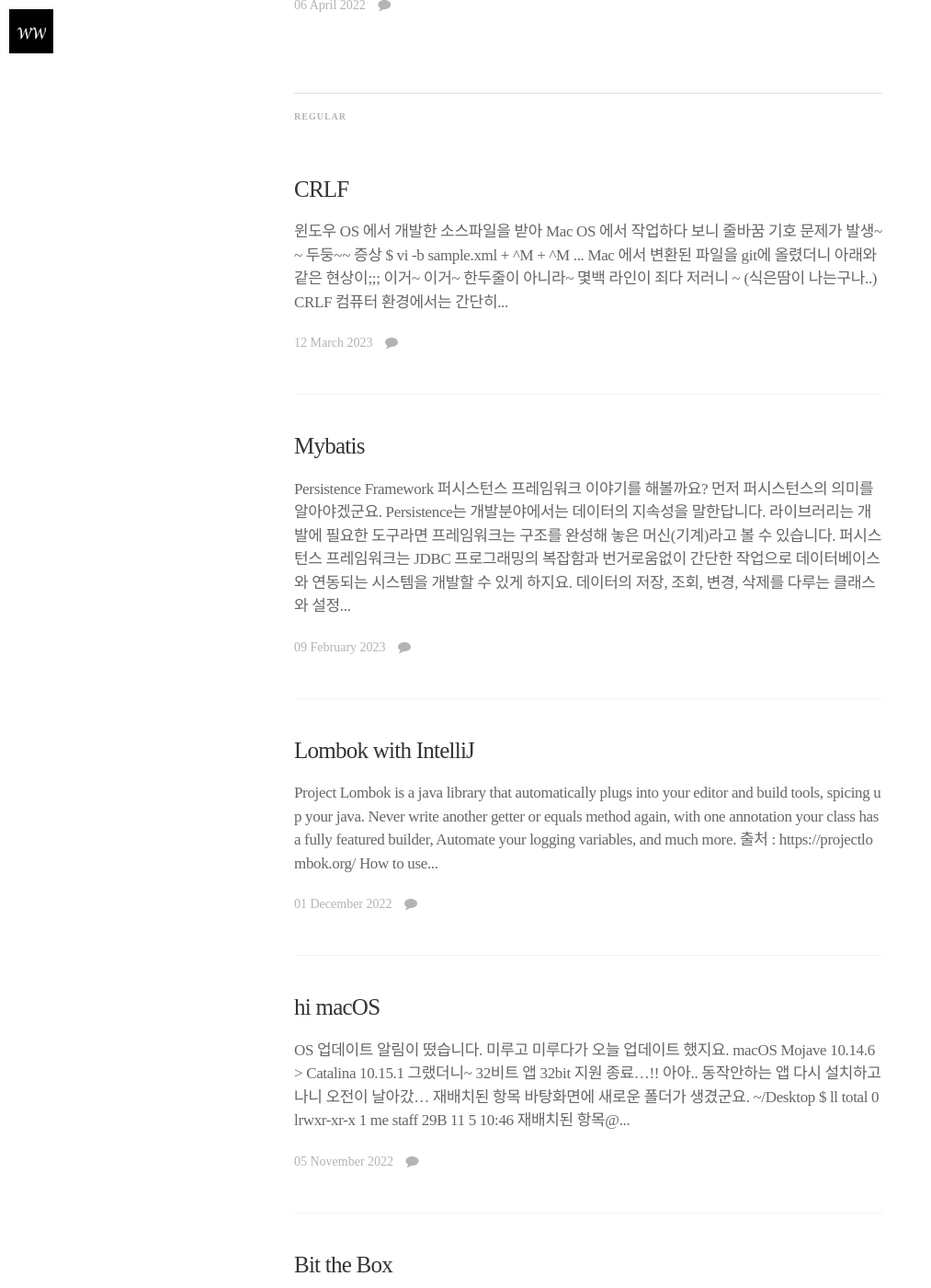
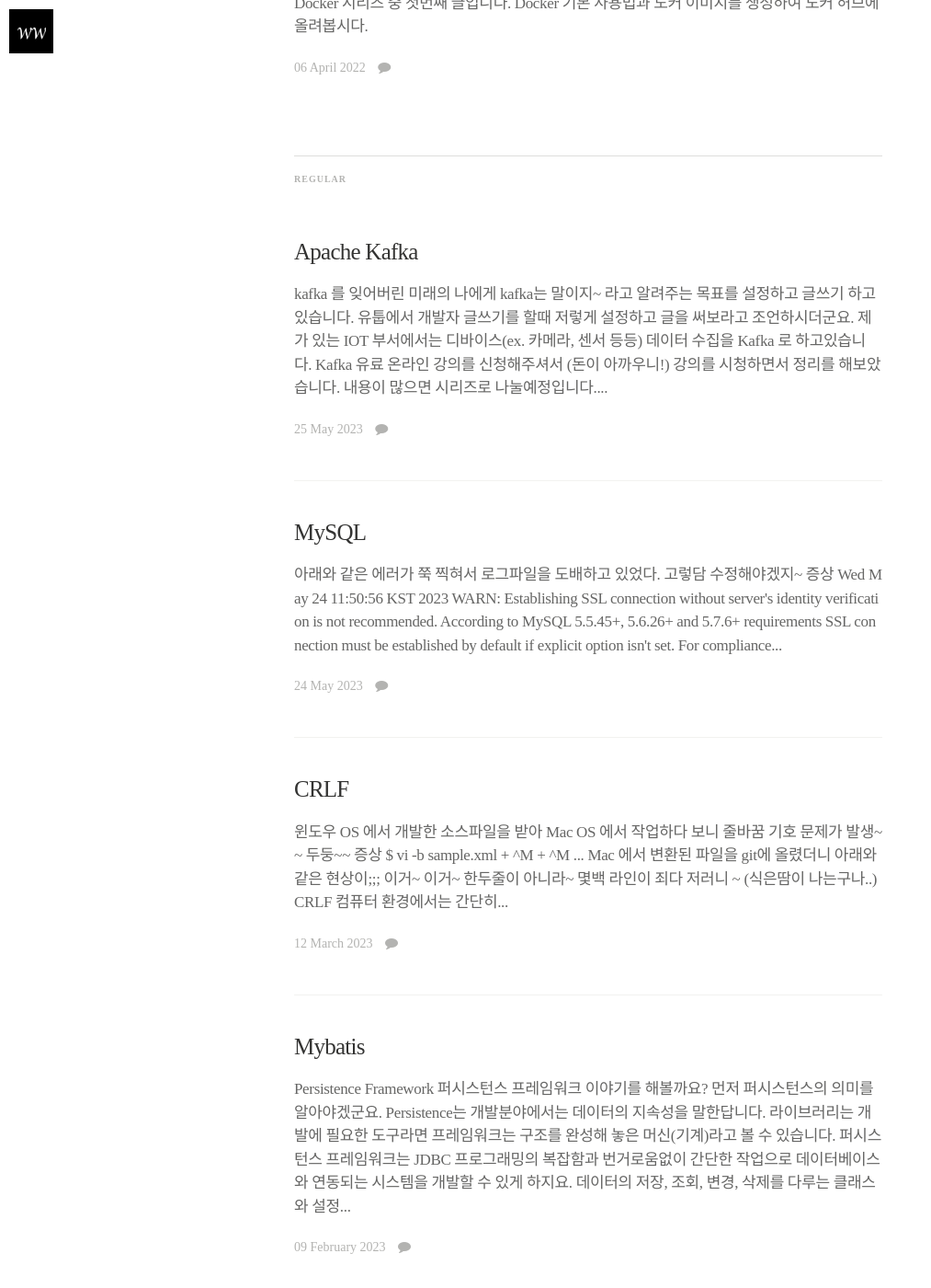
Before and after one commit to didalgus/didalgus.github.io, a Jekyll site: the page built from index.html, in a window 1280 px wide and 1400 px high, scrolled down 855 px. Shown: the whole window at 92% size, without its empty margins (0-1013 px from the left). Built offline with Jekyll 4.4.1, drawn with Linux system fonts in a browser that asks for light colours; nearby versions of some CDN libraries; some web fonts are replaced; the list of posts is cut into pages by our own code; some of the changed lines change nothing that is shown; some of the changed text lies outside the part shown.

Commit message:
add post

````diff
--- a/_posts/2019-08-06-Docker-Basic-Usage.markdown
+++ b/_posts/2019-08-06-Docker-Basic-Usage.markdown
@@ -3,7 +3,7 @@
 title:  "Docker Basic Usage"
 series: 1/3
 date:   2022-04-06 18:20:00 +0900
-abstract: ""
+abstract: "Docker 시리즈 중 첫번째 글입니다. Docker 기본 사용법과 도커 이미지를 생성하여 도커 허브에 올려봅시다."
 tags: [docker, featured]
 image:
 toc: true
--- /dev/null
+++ b/_posts/2023-05-24-MySQL.markdown
@@ -0,0 +1,45 @@
+---
+layout: post
+title:  "MySQL"
+series:
+date: 2023-05-24 19:03:00 +0900
+abstract: ""
+tags: [MySQL useSSL]
+image:
+toc: true
+categories: Tech
+last_modified_at: 2023-05-24T23:40:00+09:00
+---
+
+아래와 같은 에러가 쭉 찍혀서 로그파일을 도배하고 있었다.
+고렇담 수정해야겠지~
+
+## 증상
+
+```bash
+Wed May 24 11:50:56 KST 2023 WARN: Establishing SSL connection without server's identity verification is not recommended. According to MySQL 5.5.45+, 5.6.26+ and 5.7.6+ requirements SSL connection must be established by default if explicit option isn't set. For compliance with existing applications not using SSL the verifyServerCertificate property is set to 'false'. You need either to explicitly disable SSL by setting useSSL=false, or set useSSL=true and provide truststore for server certificate verification.
+Wed May 24 11:51:03 KST 2023 WARN: Establishing SSL connection without server's identity verification is not recommended. According to MySQL 5.5.45+, 5.6.26+ and 5.7.6+ requirements SSL connection must be established by default if explicit option isn't set. For compliance with existing applications not using SSL the verifyServerCertificate property is set to 'false'. You need either to explicitly disable SSL by setting useSSL=false, or set useSSL=true and provide truststore for server certificate verification.
+```
+
+## 원인
+
+MySQL 5.5 버전부터 보안이 강화되어 연결시 기본적으로 SSL통신을 사용하도록 적용되어 SSL 접속(useSSL=true)이 기본값입니다.
+그래서 SSL처리를 안하면 위와 같은 에러가 나오지요.
+
+
+## 조치
+
+방안 1)
+propeties 클래스사용시 옵션 추가
+```java
+properties.setProperty("useSSL", "false");
+```
+
+
+방안 2)
+url 방식에 추가
+useSSL=false 옵션 추가
+
+```bash
+jdbc:mysql://000.internal.mysql.com:3306/db_name?useUnicode=true&characterEncoding=utf8&useSSL=false
+```
--- /dev/null
+++ b/_posts/2023-05-25-Kafka.markdown
@@ -0,0 +1,479 @@
+---
+layout: post
+title:  "Apache Kafka"
+series:
+date: 2023-05-25 19:03:00 +0900
+abstract: "Apache Kafka 시리즈 중 첫번째 글입니다. Kafka의 기본개념을 알아보고 설치 운영해봅시다."
+tags: [Kafka]
+image:
+toc: true
+categories: Tech
+last_modified_at:
+---
+
+kafka 를 잊어버린 미래의 나에게 kafka는 말이지~ 라고 알려주는 목표를 설정하고 글쓰기 하고있습니다.
++ 유툽에서 개발자 글쓰기를 할때 저렇게 설정하고 글을 써보라고 조언하시더군요.
+
+제가 있는 IOT 부서에서는 디바이스(ex. 카메라, 센서 등등) 데이터 수집을 Kafka 로 하고있습니다.
+Kafka 유료 온라인 강의를 신청해주셔서 (돈이 아까우니!) 강의를 시청하면서 정리를 해보았습니다.
+
+내용이 많으면 시리즈로 나눌예정입니다.
+
+![kafka logo]({{ site.url }}/assets/article_images/2023-05-25-Kafka/kafka_logo-simple.png)
+
+[Kafka 공식사이트](https://kafka.apache.org/)
+
+
+## Apache Kafka 의 기본 개념 및 이해
+
+Kafka는 Linkedin 내에서 개발하여 후에 아파치재단에 2011년에 기부되어 오픈소스화 되었습니다.
+기존의 MQ(Messaging Platform) 에서 처리 불가능 이벤트 스트림 처리를 위해 개발 되었습니다.
+
+<br />
+Kafka 라고 명명한 계기는 창시자인 Jay Kreps는 아래와 같이 말했습니다.
+
+![kafka logo]({{ site.url }}/assets/article_images/2023-05-25-Kafka/quora-2023-05-25.png)
+https://www.quora.com/What-is-the-relation-between-Kafka-the-writer-and-Apache-Kafka-the-distributed-messaging-system/answer/Jay-Kreps
+
+
+구글번역 :
+
+    카프카는 작가 이름을 쓰는 것에 최적화된 시스템이니까 말이 된다고 생각했다. 나는 대학에서 많은 조명 수업을 들었고 Franz Kafka를 좋아했습니다. 또한 오픈 소스 프로젝트의 이름이 멋지게 들렸습니다.
+    따라서 기본적으로 관계가 많지 않습니다.
+
+Jay Kreps 이분은 후에 CONFLUENT 회사를 2014년에 설립했습니다.
+
+### Evnet란 무엇일까요?
+
+- 은행 거래, 송금
+- 웹사이트에서의 행위
+- 온라인 마켓의 주문
+- 카메라의 움직임 감지
+
+
+### Kafka 의 활용 사례를 무엇이 있을까요?
+BinData가 발생하고 Event가 사용되는 모든곳이라고 할 수 있습니다.
+
+- IOT 디바이스로부터 데이터 수집 (제가 현재 있는 IOT부서에서 활용하는 사례입니다.)
+- DB동기화
+- Messaging System
+- 실시간ETL
+- Spark, Flink, Storm, Hadoop 과 같은 빅데이터 기술과 같이사용
+
+
+## Topic, Partition, Segment
+
+Topic : Kafka 안에서 메시지가 저장되는 장소, 논리적인표현
+Partition : Commit Log, 하나의 Topic은 하나이상의 Partition으로 구성
+병렬처리(Throughput향상)를 위해서 다수의Partition 사용
+Segment : 메시지(데이터)가저장되는실제물리File
+Segment File이지정된 크기보다 크거나 지정된기간보다 오래되면 새파일이 열리고 메시지는 새파일에 추가됨
+
+
+Topic 생성시 Partition개수를 지정
+개수변경 가능하나 운영시에는 변경권장하지않음
+
+• Partition 번호는 0부터 시작하고 오름차순
+• Topic내의P artition들은 서로독립적임
+
+Offset값은 계속증가하고 0으로 돌아가지 않음
+Event(Message)의순서는 하나의 Partition내에서만 보장
+Partition에 저장된데이터(Message)는 변경이 불가능(Immutable)
+Partition에 Write되는 데이터는 맨끝에 추가되어 저장됨
+Partition은 Segment File들로 구성됨
+Rolling 정책: log.segment.bytes(default 1 GB), log.roll.hours(default 168 hours)
+
+
+## Kafka broker
+
+Kafka Server라고부르기도함
+- 모든 Kafka Broker는 Bootstrap(부트스트랩)서버라고 부름
+
+최소 3대이상의 Broker를 하나의 Cluster로 구성해야 함. 4대 이상을 권장함
+
+Topic내의 Partition들을 분산,유지 및 관리
+
+Broker는Partition에대한Read및Write를관리하는소프트웨어
+• Broker는Topic내의Partition들을분산,유지및관리
+
+
+각각의Broker들은ID로식별됨(단, ID는숫자)
+• Topic의일부Partition들을포함
+Topic데이터의일부분(Partition)을갖을뿐데이터전체를갖고있지않음
+• Client는특정Broker에연결하면전체클러스터에연결됨
+각각의Broker는모든Broker, Topic, Partition에대해알고있음(Metadata)
+
+Kafka Cluster : 여러개의Broker들로구성됨
+
+
+- 하나의 Broker에만 연결하면 Cluster 전체에 연결됨
+    하지만,특정 Broker 장애를 대비하여, 전체 Broker List(IP, port)를 파라미터로 입력권장
+
+
+
+## Zookeeper
+
+Zookeeper는 Broker를 관리(Broker 들의 목록/설정을 관리)하는 소프트웨어
+
+Zookeeper는변경사항에대해Kafka에알림
+èTopic 생성/제거, Broker 추가/제거등
+
+Zookeeper 없이는Kafka가작동할수없음
+KIP-500 을통해서Zookeeper제거가진행중
+
+- Zookeeper는 홀수의 서버로 작동하게 설계되어있음 (최소3, 권장5)
+- Zookeeper에는 Leader(writes)가있고 나머지 서버는 Follower(reads)
+
+
+Ensemble은Zookeeper 서버의클러스터
+Quorum(쿼럼)은“정족수”이며, 합의체가의사를진행시키거나의결을하는데필요한최소한도의
+인원수를뜻함
+
+분산코디네이션환경에서예상치못한장애가발생해도분산시스템의일관성을유지시키기
+위해서사용
+Ensemble이3대로구성되었다면Quorum은2,즉Zookeeper 1대가장애가발생하더라도정상동작
+
+
+
+## Producer는
+
+Producer는 메시지를 생산(Produce)해서 Kafka의 Topic으로 메시지를 보내는 애플리케이션입니다.
+
+
+Consumer Group는 Topic의 메시지를 사용하기 위해 협력하는 Consumer들의 집합입니다.
+하나의 Consumer는 하나의Consumer Group에 포함되며, Consumer Group내의 Consumer들은 협력하여 Topic의 메시지를 분산병렬 처리합니다.
+
+
+Producer와 Consumer는 서로알지 못하며, Producer와 Consumer는 각각 고유의 속도로 Commit Log에 Write및 Read를 수행
+
+
+
+## Consumer
+
+
+Consumer는 Topic의 메시지를 가져와서 소비(Consume)하는 애플리케이션입니다.
+
+Consumer는각각고유의속도로Commit Log로부터순서대로Read(Poll)를수행
+• 다른Consumer Group에속한Consumer들은서로관련이없으며, Commit Log에있는
+Event(Message)를동시에다른위치에서Read할수있음
+
+
+
+Consumer Offset
+
+- Consumer가자동이나수동으로데이터를읽은위치를commit하여다시읽음을방지
+- __consumer_offsets라는Internal Topic에서Consumer Offset을저장하여관리
+- LOG-END-OFFSET: Producer 가 Write
+- CURRENT-OFFSET : Group의 Consumer가 Read하고 처리한후에 Commit
+- Cardinality
+		특정 데이터 집합에서 유니크(Unique)한값의 개수
+- Partition전체에 Record를 고르게 배포하는 Key를 만드는것이 중요
+
+
+
+## Replication
+
+
+Broker에장애가발생하면?
+장애가발생한Broker의Partition들은모두사용할수없게되는문제발생
+
+Partition을 복제(Replication)하여 다른 Broker상에서 복제물(Replicas)을 만들어서 장애를 미리대비함
+
+
+
+Producer는 Leader에만 Write하고 Consumer는 Leader로부터만 Read함
+Follower는 Broker장애시안정성을제공하기위해서만존재
+Follower는 Leader의Commit Log에서데이터를가져오기요청(Fetch Request)으로복제
+
+
+Partition Leader에 대한 자동분산
+Hot Spot 방지
+
+```bash
+auto.leader.rebalance.enable : 기본값 enable
+leader.imbalance.check.interval.seconds : 기본값 300 sec
+leader.imbalance.per.broker.percentage : 기본값 10
+```
+
+위 설정값을 운영중인 서버 (server.properties 파일)에 설정이 없는걸로 보아 기본값이 적용되고 있습니다.
+
+
+## In-Sync Replicas(ISR)
+
+Leader 장애시Leader를선출하는데사용
+Partition을 복제(Replication)하여 다른 Broker상에서 복제물(Replicas)을 만들어서 장애를 미리대비함
+
+Replicas - Leader Partition, Follower Partition
+
+
+
+In-Sync Replicas(ISR)는 High Water Mark라고 하는 지점까지 동일한 Replicas (Leader와 Follower모두)의 목록
+Leader에 장애가 발생하면, ISR 중에서 새 Leader를 선출
+
+
+High Water Mark
+- 가장 최근에 Committed 메시지의 Offset 추적
+- replication-offset-checkpoint 파일에 체크포인트를 기록    # server /data/ 하위 디렉토리에 없음
+
+Leader Epoch
+- leader-epoch-checkpoint 파일에 체크포인트를 기록      # server /data/ 하위 디렉토리에 없음
+
+
+replica.lag.time.max.ms 으로 판단 해야함
+- Follower가Leader로 Fetch 요청을 보내는 Interval을 체크
+
+replica.lag.max.messages    #서버내 설정 못찾음 (server.properties)
+replica.lag.time.max.ms      #서버내 설정 못찾음 (server.properties)
+
+
+
+## Kafka 설치
+
+kafka 를 잊어버린 미래의 나에게 이렇게 설치하고 이렇게 쓰는거야~ 라고 알려주는 목표를 설정하고 글쓰기 하고있습니다.
++ 유툽에서 개발자 글쓰기를 할때 저렇게 설정하고 글을 써보라고 조언하시더군요.
+
+
+### kafka 다운로드 & 설치
+
+다운로드 받아봅시다.
+https://kafka.apache.org/downloads
+
+2023년 2월 7일자 소스버전은 3.4.0가 최신이군요.
+맥 환경인지라 Binary 버전 2.13 으로 받아서 설치해보겠습니다.
+
+Scala 2.13 https://archive.apache.org/dist/kafka/2.8.2/kafka_2.13-2.8.2.tgz
+
+apps 디렉토리에 압축파일을 풀어줍니다. (명령어로든 더블클릭이로든~)
+
+```bash
+$ mkdir ~/apps
+$ cd apps
+```
+
+접근 용이하게 심볼릭 링크를 걸어주겠습니다.
+```bash
+ln -s kafka_2.13-2.8.2 kafka
+```
+
+참 쉽죵?
+```bash
+$ ll apps
+lrwxr-xr-x 1 willow staff 16B 1 5 17:38 kafka@ -> kafka_2.13-2.8.2
+drwxr-xr-x@ 10 willow staff 320B 1 5 17:43 kafka_2.13-2.8.2/
+```
+
+### zookeeper 설정 & 구동
+
+zookeeper data 가 저장될 디렉토리를 지정해줍니다.
+
+```bash
+$ vi ~/apps/kafka/config/zookeeper.properties
+# the directory where the snapshot is stored.
+dataDir=/tmp/zookeeper
+# the port at which the clients will connect
+clientPort=2181
+```
+
+zookeeper를 구동해보겠습니다. 2181 포트로 구동되는군요.
+```bash
+$ ~/apps/kafka/bin/zookeeper-server-start.sh ~/apps/kafka/config/zookeeper.properties
+= willow ~/apps/kafka/bin  $ ./zookeeper-server-start.sh ../config/zookeeper.properties
+...
+[2023-05-25 17:43:13,562] INFO clientPortAddress is 0.0.0.0:2181 (org.apache.zookeeper.server.quorum.QuorumPeerConfig)
+...
+[2023-05-25 17:43:13,644] INFO binding to port 0.0.0.0/0.0.0.0:2181 (org.apache.zookeeper.server.NIOServerCnxnFactory)
+```
+
+zookeeper가 정상 구동되었는지 확인해보겠습니다.
+```bash
+$ telnet 0 2181
+Trying 0.0.0.0...
+Connected to 0.
+Escape character is '^]'.
+```
+
+
+zookeeper 쉘을 실행해볼까요?
+```bash
+$ bin/zookeeper-shell.sh localhost:2181
+Connecting to localhost:2181
+Welcome to ZooKeeper!
+JLine support is disabled
+
+WATCHER::
+
+WatchedEvent state:SyncConnected type:None path:null
+ls /
+[zookeeper]
+```
+
+zookeeper 로그를 확인보겠습니다.
+위에서 설정한 zookeeper.properties 경로에 로그가 생성된것을 확인했습니다.
+```bash
+$ ll /tmp/zookeeper/version-2
+total 48
+-rw-r--r--  1 willow  wheel    64M  1  5 17:47 log.1
+-rw-r--r--  1 willow  wheel   424B  1  5 17:43 snapshot.0
+```
+
+### kafka 설정 & 구동
+
+kafka 설정 파일을 열어보니 9092 포트가 선언되어 있습니다.
+
+```bash
+$ vi ~/apps/kafka/config/server.properties
+
+listeners=PLAINTEXT://127.0.0.1:9092
+```
+
+kafka(broker) 서버를 실행합니다.
+id = 0 서버가 구동되었네요.
+```bash
+$ ~/apps/kafka/bin/kafka-server-start.sh config/server.properties
+
+...
+[2023-05-25 17:16:35,827] INFO [KafkaServer id=0] started (kafka.server.KafkaServer)
+```
+
+
+## Topic
+
+Topic은 논리적인 표현으로 Kafka에서 메시지가 저장되는 장소 입니다.
+
+
+
+Topic 네이밍이 중요해서 찾아보았습니다.
+운영중에 변경하기 어렵기때문에 생성시 알기쉽게 네이밍하는게 중요하더군요.
+public 하게 명명하면 운영중 유지보수시 헷갈릴 수 있답니다. ㅠ
+현 IOT부서에서는 _(언더바)를 권장하지 않아서 `SensorEvent` 이런식으로 파스칼 케이스(pascal case) 표기명을 사용하고 있습니다.
+
+토픽 네임 규칙
+- 최대 249자
+- 공백허용 X
+- _. 권장하지 않음
+
+깃헙 소스 내 정의된 규칙은 아래와 같군요. https://github.com/apache/kafka/blob/trunk/clients/src/main/java/org/apache/kafka/common/internals/Topic.java
+
+```java
+public static final String LEGAL_CHARS = "[a-zA-Z0-9._-]";
+private static final int MAX_NAME_LENGTH = 249;
+```
+
+
+topic를 생성해보겠습니다.
+
+```bash
+$ ~/apps/kafka/bin/kafka-topics.sh --create --topic willow --bootstrap-server localhost:9092
+Created topic willow.
+```
+
+생성된 topic 를 확인해봅니다.
+```bash
+$ ~/apps/kafka/bin/kafka-topics.sh --list --bootstrap-server localhost:9092
+willow
+```
+
+## producer & consumer
+
+
+
+
+
+topic을 생성해보았으니 프로듀서와 컨슈머를 사용해보겠습니다.
+
+producer
+```bash
+$ ~/apps/kafka/bin/kafka-console-producer.sh --bootstrap-server localhost:9092 --topic willow
+>11
+>22
+```
+
+consumer
+```bash
+$ ~/apps/kafka/bin/kafka-console-consumer.sh --bootstrap-server localhost:9092 --topic willow
+11
+22
+
+$ ~/apps/kafka/bin/kafka-console-consumer.sh --bootstrap-server localhost:9092 --topic willow --from-beginning
+11
+22
+```
+
+topics 토픽 확인
+```bash
+$ ~/apps/kafka/bin/zookeeper-shell.sh localhost:2181
+Connecting to localhost:2181
+Welcome to ZooKeeper!
+JLine support is disabled
+
+WATCHER::
+
+WatchedEvent state:SyncConnected type:None path:null
+
+ls /
+[admin, brokers, cluster, config, consumers, controller, controller_epoch, feature, isr_change_notification, latest_producer_id_block, log_dir_event_notification, zookeeper]
+ls /brokers
+[ids, seqid, topics]
+ls /brokers/ids
+[0]
+ls /brokers/topics
+[__consumer_offsets, willow, greenpine]
+
+
+```
+
+## 로그 확인
+
+로그 디렉토리를 살펴볼까요?
+
+```bash
+$ ll ~/apps/kafka/tmp/kafka-logs/
+total 32
+-rw-r--r--  1 willow  wheel     0B  1  6 17:16 cleaner-offset-checkpoint
+drwxr-xr-x  6 willow  wheel   192B  1  6 17:22 willow-0/
+drwxr-xr-x  6 willow  wheel   192B  1  6 17:29 greenpine-0/
+-rw-r--r--  1 willow  wheel     4B  1  6 17:30 log-start-offset-checkpoint
+-rw-r--r--  1 willow  wheel    88B  1  6 17:16 meta.properties
+-rw-r--r--  1 willow  wheel    33B  1  6 17:30 recovery-point-offset-checkpoint
+-rw-r--r--  1 willow  wheel    33B  1  6 17:30 replication-offset-checkpoint
+
+$ ll ~/apps/kafka/tmp/kafka-logs/willow-0
+total 16
+-rw-r--r--  1 willow  wheel    10M  1  6 17:29 00000000000000000000.index
+-rw-r--r--  1 willow  wheel   302B  1  6 17:29 00000000000000000000.log
+-rw-r--r--  1 willow  wheel    10M  1  6 17:29 00000000000000000000.timeindex
+-rw-r--r--  1 willow  wheel     8B  1  6 17:29 leader-epoch-checkpoint
+
+$ cat ~/apps/kafka/tmp/kafka-logs/willow-0/00000000000000000000.log
+```
+
+
+```bash
+
+```
+
+
+```bash
+
+```
+
+
+```bash
+
+```
+
+```bash
+
+```
+
+```bash
+
+```
+
+```bash
+
+```
+
+```bash
+
+```
````
Also changed, not shown: assets/article_images/2023-05-25-Kafka/kafka_logo-simple.png (added), assets/article_images/2023-05-25-Kafka/quora-2023-05-25.png (added), assets/article_images/2023-05-25-Kafka/streams-and-tables-p1_p4.png (added).
